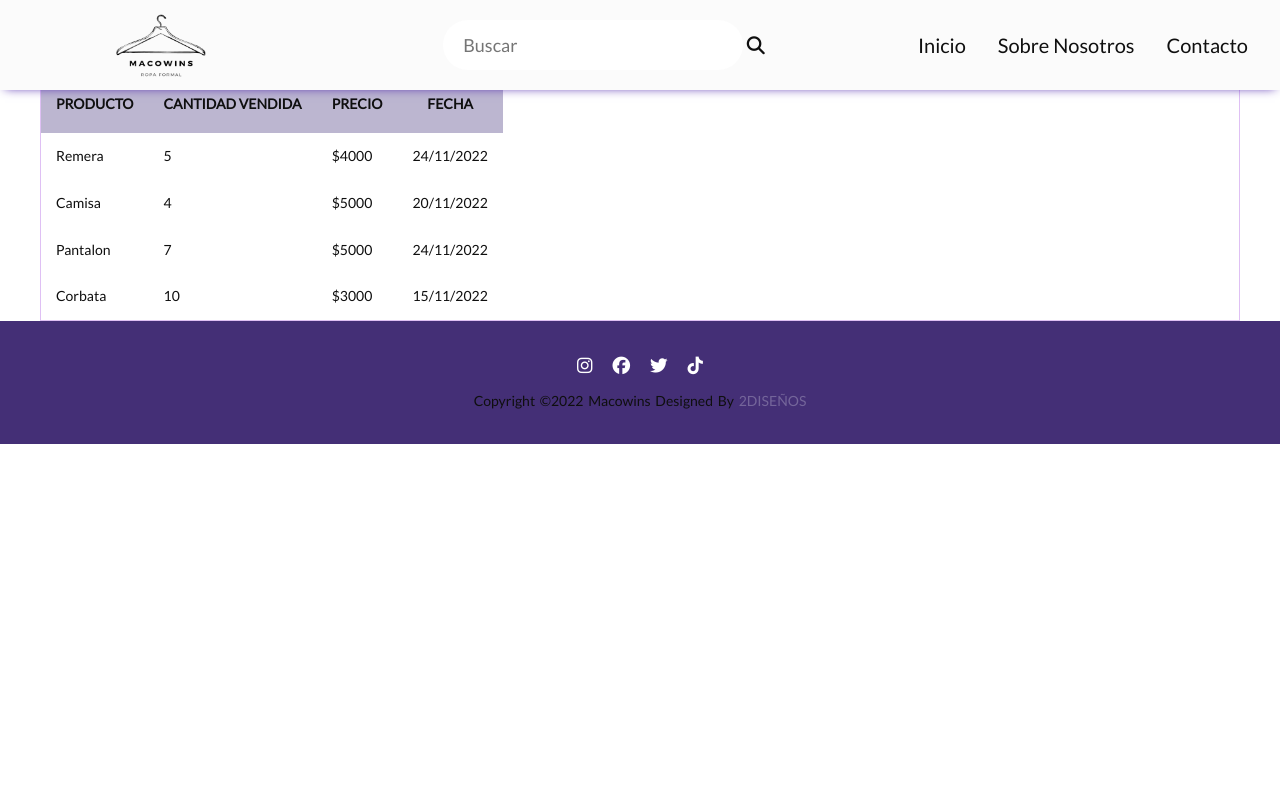
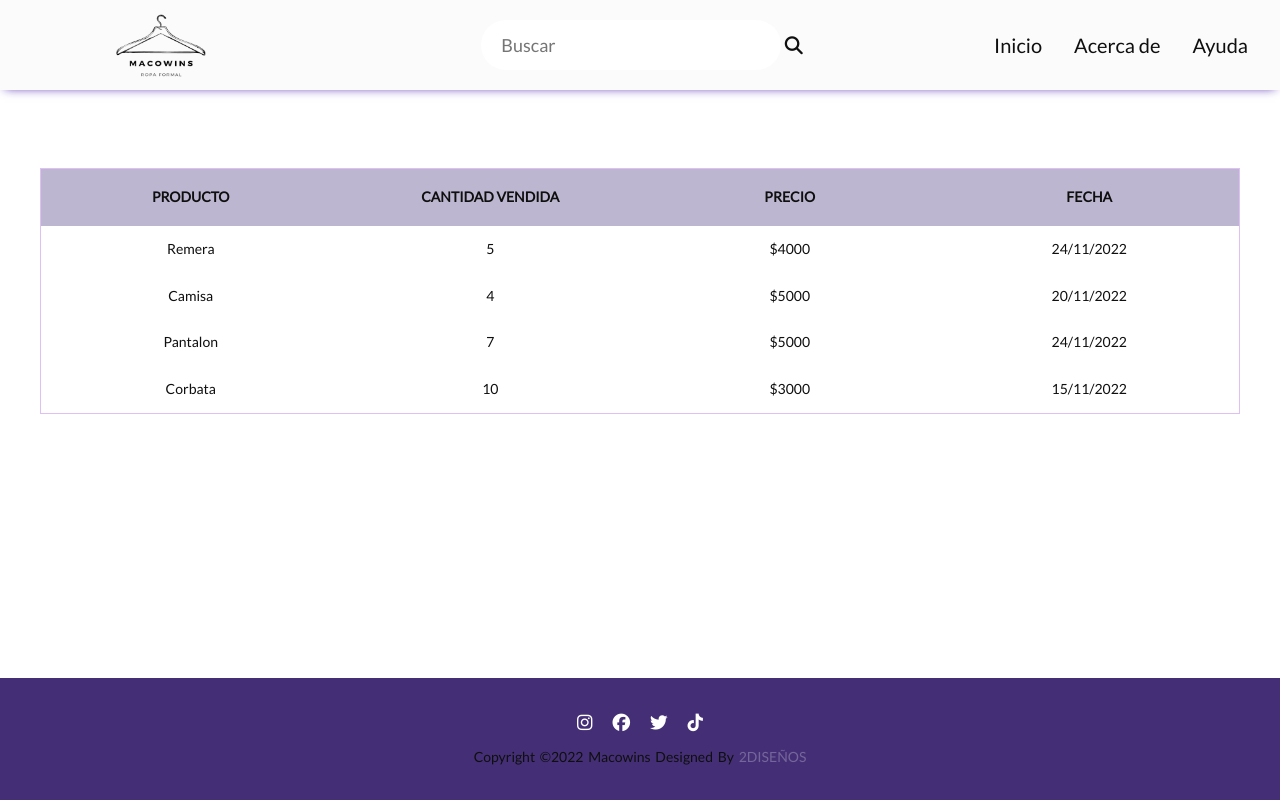
Before and after one commit to bellidopau/trabajos_despegar, a Flask app: page /lista_ventas in a window 1280 px wide. Run offline with Flask 2, Linux system fonts and the light colour scheme; some libraries are stand-ins or nearby versions.

Commit message:
arreglo footer en lista de ventas

```diff
--- a/static/styles.css
+++ b/static/styles.css
@@ -26,10 +26,9 @@ footer{
     background-color: #442f76;
     padding: 1em 0;
     text-align: center;
-    /*position: absolute;
+    position: absolute;
     bottom: 0;
     width: 100%;
-    */
     margin-top: auto
 }
 
@@ -424,7 +423,8 @@ section.juntos{
 /* borde de la tabla*/
 .contenido {
 
-    border: solid 1px rgba(148, 48, 219, 0.3)
+    border: solid 1px rgba(148, 48, 219, 0.3);
+    margin-top: 168px;
 }
 
 table  {
@@ -432,7 +432,8 @@ table  {
    font-size: 14px;
    table-layout: fixed;
    border-collapse: collapse;
-
+   width: 100%;
+   text-align: center;
 }
 thead{
     background-color: #bcb6d0;
--- a/templates/lista_ventas.html
+++ b/templates/lista_ventas.html
@@ -4,11 +4,10 @@
     <meta charset="UTF-8">
     <meta http-equiv="X-UA-Compatible" content="IE=edge">
     <meta name="viewport" content="width=device-width, initial-scale=1.0">
-
     <link rel="stylesheet" href="../static/styles.css">
     <link rel="shortcut icon" href="/static/img/logo-icon.png">
     <script src="https://kit.fontawesome.com/71ed577500.js" crossorigin="anonymous"></script>
-    <title>Tp5 prueba Macowins</title>
+    <title>Home</title>
 </head>
 <body>
     <header class="header">
@@ -33,21 +32,12 @@
                         <a href="#inicio">Inicio</a>
                     </li>
                     <li class="menu-inicio">
-                        <a href="sobre-nos">Sobre Nosotros</a>
+                        <a href="sobre-nos">Acerca de</a>
                     </li>
                     <li class="menu-inicio">
-                        <a href="#contacto">Contacto</a>
+                        <a href="#ayuda">Ayuda</a>
                     </li>
-            <!-- buscador
 
-                    <nav class="buscar">
-                        <input type="text" placeholder="Buscar" required>
-                        <div class="btn">
-                            <i class="fa fa-search icono"></i>
-
-                        </div>
-
-                    </nav>-->
                 </ul>
             </nav>
 
@@ -55,30 +45,7 @@
 
         </header>
 
-
-
-
         <main>
-
-            <!--
-                <nav>
-
-                </nav> -->
-
-                <nav class="lista-ventas">
-                    <ul>
-                        <li>
-                            <a class="ver-ventas" href="#ver-lista-ventas">Ver todos los productos</a>
-                        </li>
-                    </ul>
-                </nav>
-
-
-                <article>
-                    <p>Lista de ventas</p>
-
-
-                </article>
             <!--Tabla de ventas-->
             <div class="contenido" >
                 <table>
@@ -123,7 +90,6 @@
                 </table>
 
             </div>
-
         </main>
 
 
@@ -144,11 +110,8 @@
             </div>
 
 
+            </div>
 
-
-
-
-            </div>
 
 
         </footer>
```
